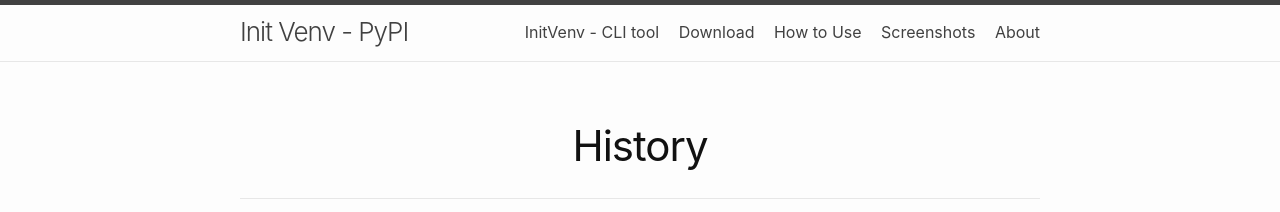
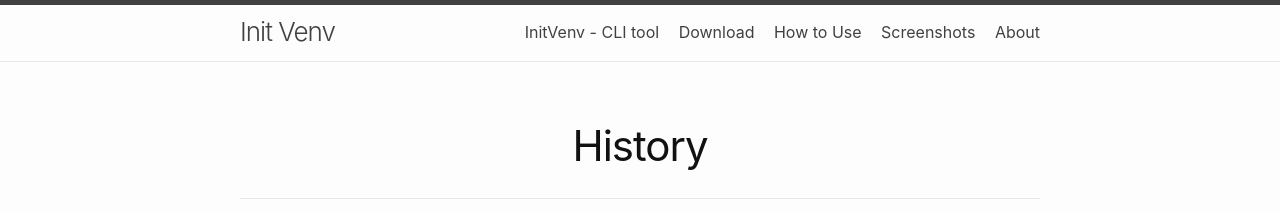
Before and after one commit to Dev2Forge/initvenv, a Jekyll site: the page built from view/history.md, in a window 1280 px wide. Shown: the top 212 px of the page. Built offline with Jekyll 4.4.1, drawn with Linux system fonts in a browser that asks for light colours; nearby versions of some CDN libraries; comment, search, counter and statistics services are not loaded.

Commit message:
Update site title in configuration file
Signed-off-by: Tutos Rive <108991712+tutosrive@users.noreply.github.com>

```diff
--- a/_config.yml
+++ b/_config.yml
@@ -1,6 +1,6 @@
 # Site-wide settings
 # ------------------
-title: Init Venv - PyPI
+title: Init Venv
 
 author:
   name: Dev2Forge
```
